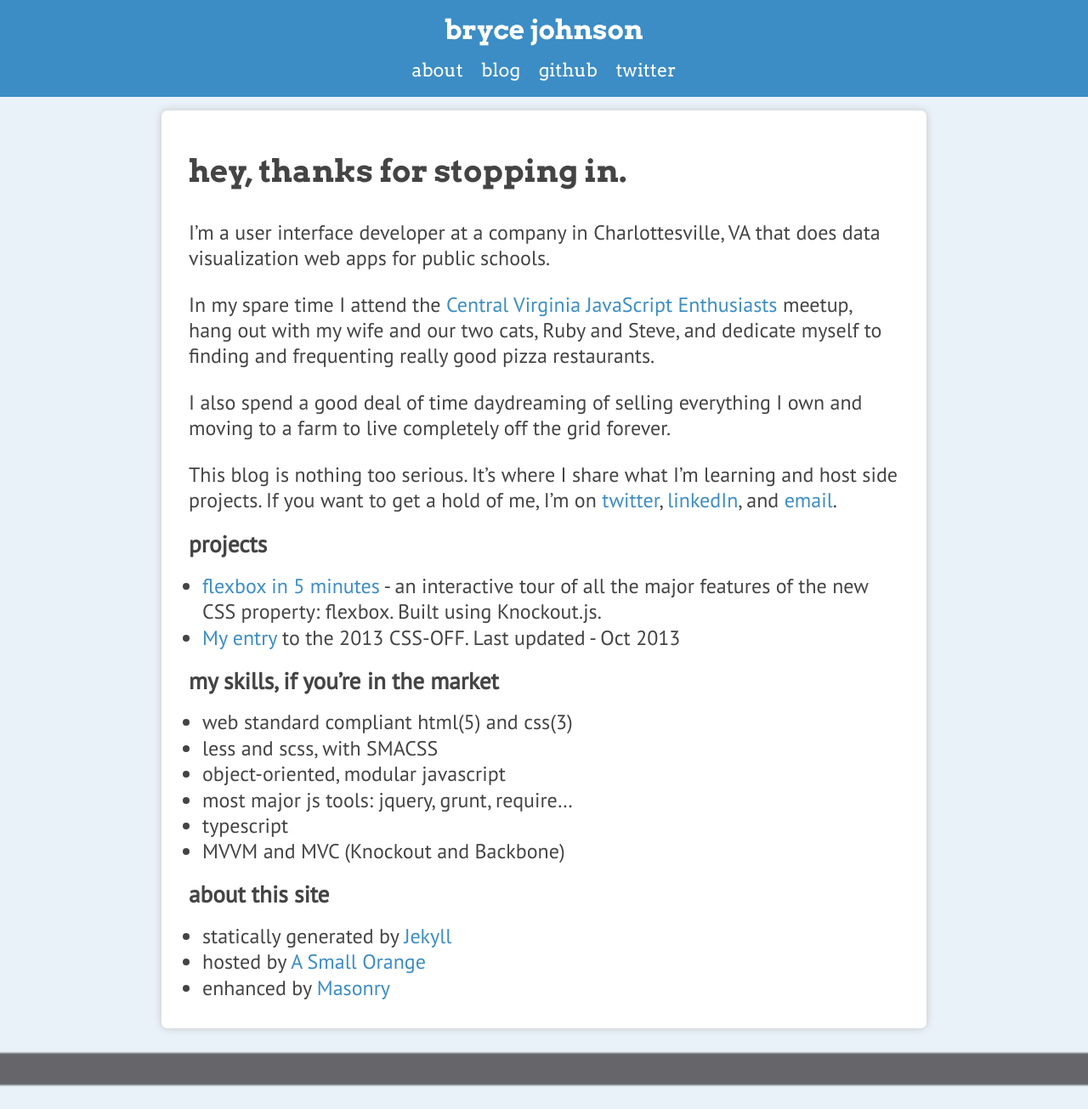
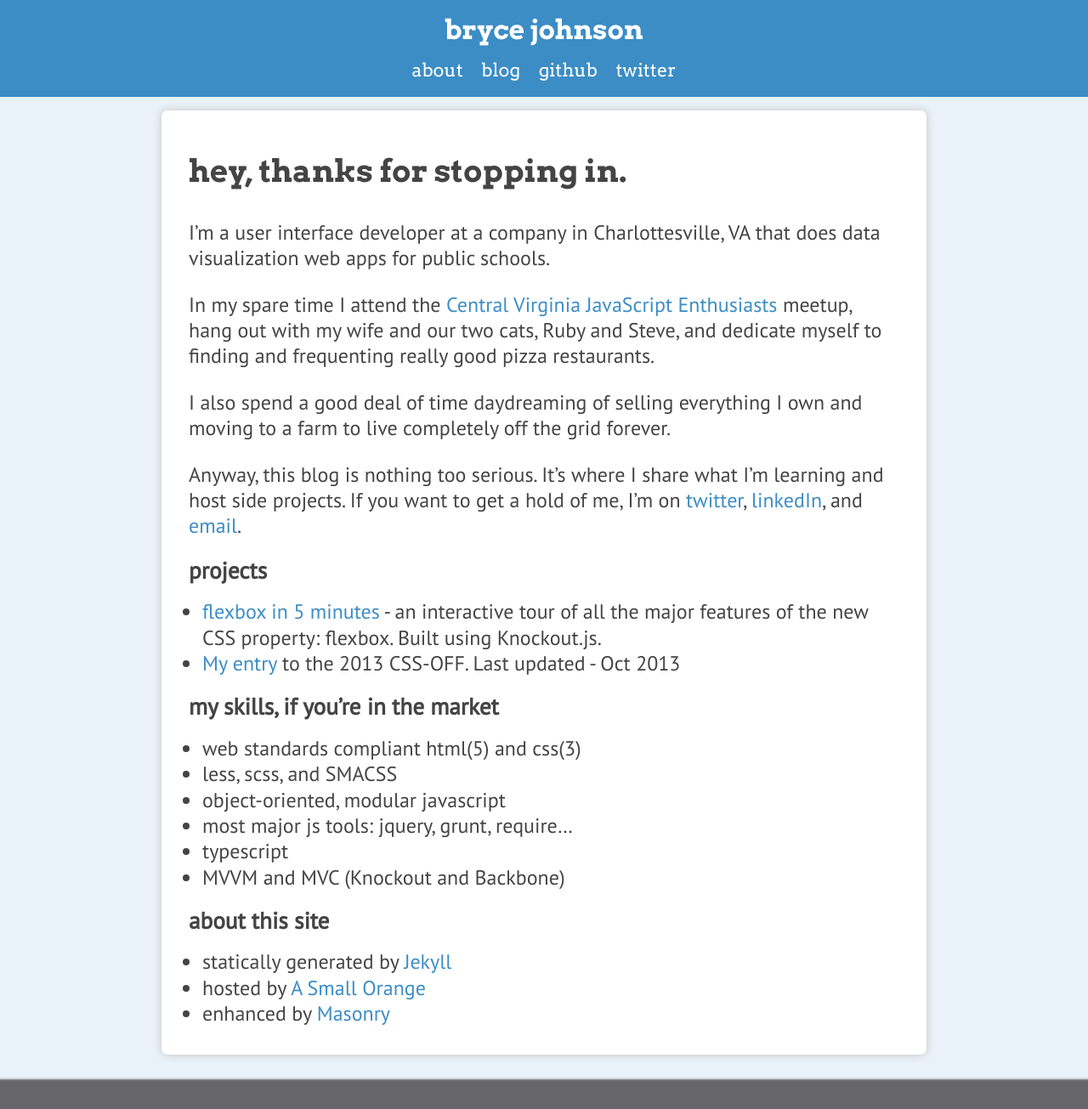
Before and after one commit to brycepj/devbryce-jekyll, a Jekyll site: the page built from about/index.md, in a window 1280 px wide. Shown: the whole page at 85% size. Built offline with Jekyll 4.4.1, drawn with Linux system fonts in a browser that asks for light colours.

```diff
--- a/about/index.md
+++ b/about/index.md
@@ -10,7 +10,7 @@ In my spare time I attend the [Central Virginia JavaScript Enthusiasts](http://w
 
  I also spend a good deal of time daydreaming of selling everything I own and moving to a farm to live completely off the grid forever.
 
-This blog is nothing too serious. It's where I share what I'm learning and host side projects. If you want to get a hold of me, I'm on [twitter](http://twitter.com/_brycepj), [linkedIn](http://www.linkedin.com/in/brycepj/), and [email](mailto:brycepj@gmail.com).
+Anyway, this blog is nothing too serious. It's where I share what I'm learning and host side projects. If you want to get a hold of me, I'm on [twitter](http://twitter.com/_brycepj), [linkedIn](http://www.linkedin.com/in/brycepj/), and [email](mailto:brycepj@gmail.com).
 
 ## projects
 
@@ -19,8 +19,8 @@ This blog is nothing too serious. It's where I share what I'm learning and host
 
 ## my skills, if you're in the market
 
-- web standard compliant html(5) and css(3)
-- less and scss, with SMACSS
+- web standards compliant html(5) and css(3)
+- less, scss, and SMACSS
 - object-oriented, modular javascript
 - most major js tools: jquery, grunt, require...
 - typescript
```
